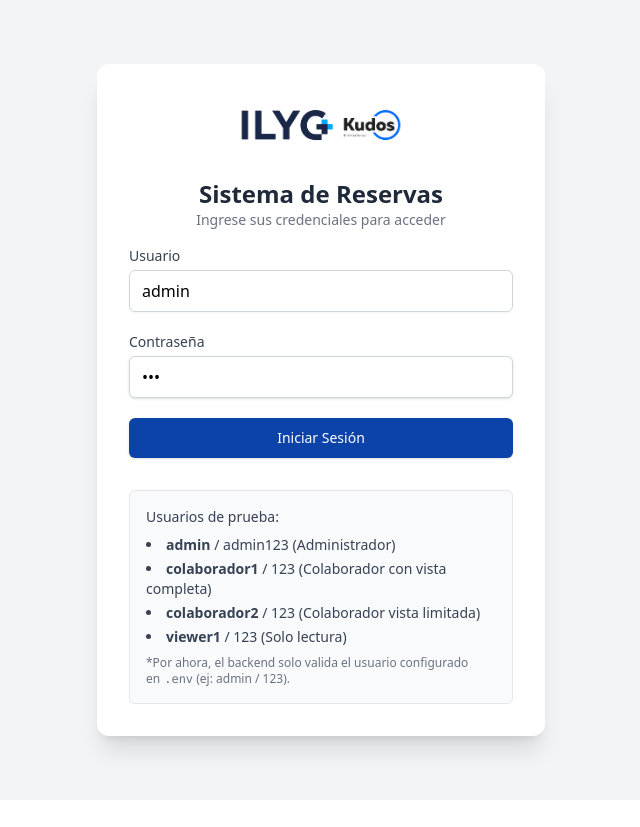
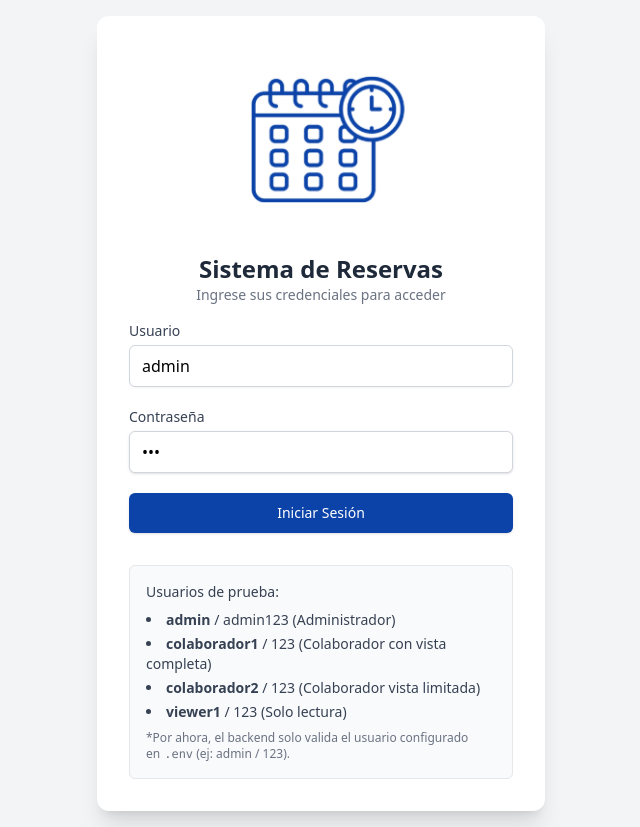
Before and after one commit to MVendramini2/Calendario_Reservas_ILYG, a React (Vite) app: page /login in a window 1280 px wide. Shown: the whole page, without its empty margins (319-959 px from the left). Before the commit the page ends 800 px from the top, so only its background shows below. Built offline with nearby package versions, Linux system fonts and the light colour scheme; the HTML template or start-up script is replaced by a standard one.

Commit message:
Imagen Calendario Login

```diff
--- a/src/pages/Login.tsx
+++ b/src/pages/Login.tsx
@@ -1,8 +1,9 @@
 
 // src/pages/Login.tsx
 import React, { useState } from "react";
-import logoIlyg from "../assets/logo-ilyg.png";
+import Calendar from "../assets/calendar.png";
 import { useNavigate } from "react-router-dom";
+
 
 export default function Login() {
   const [usuario, setUsuario] = useState("admin");
@@ -31,7 +32,7 @@ export default function Login() {
       if (!res.ok) {
         setError((data && data.message) || "Usuario o contraseña incorrectos");
         setLoading(false);
-        return; // ⬅️ NO navegamos si falló
+        return;
       }
 
       // Guardar datos de sesión
@@ -55,7 +56,7 @@ export default function Login() {
         {/* Logo */}
         <div className="mb-6 flex justify-center">
           <img
-            src={logoIlyg}
+            src={Calendar}
             alt="Logo ILYG Kudos International"
             className="w-48"
           />
```
Also changed, not shown: src/assets/Calendar.png (added).
